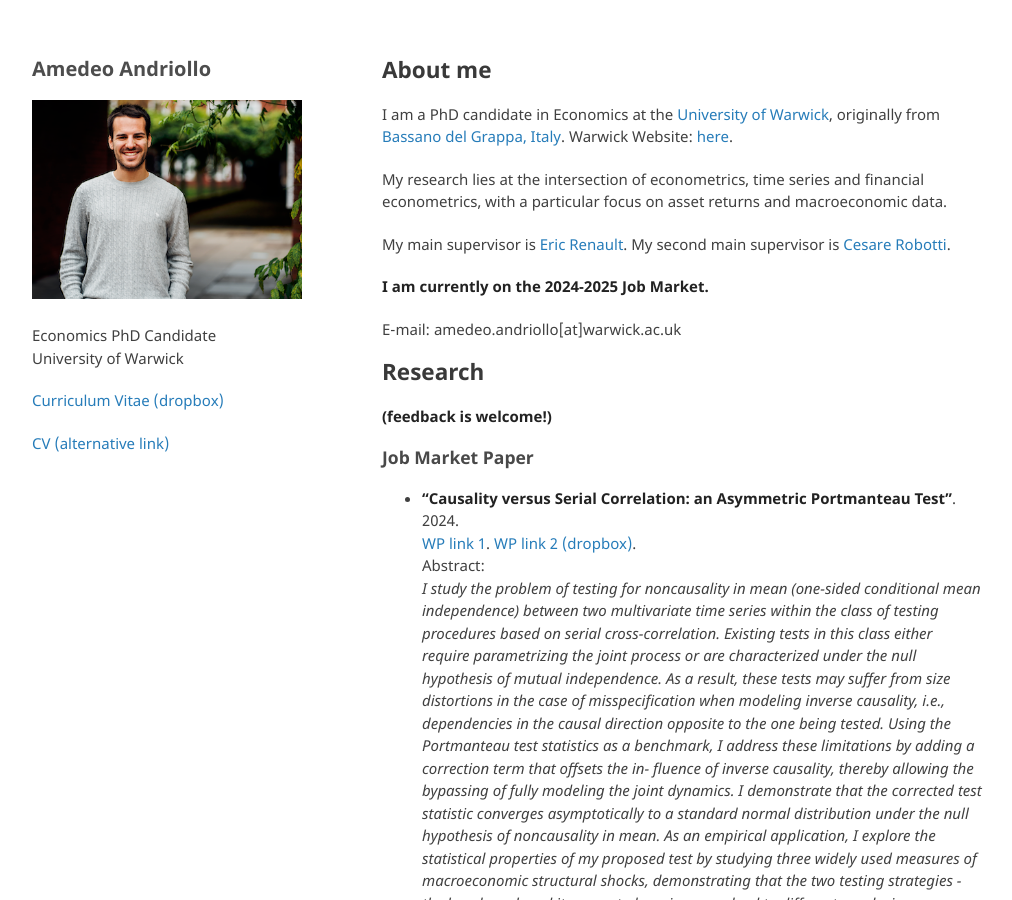
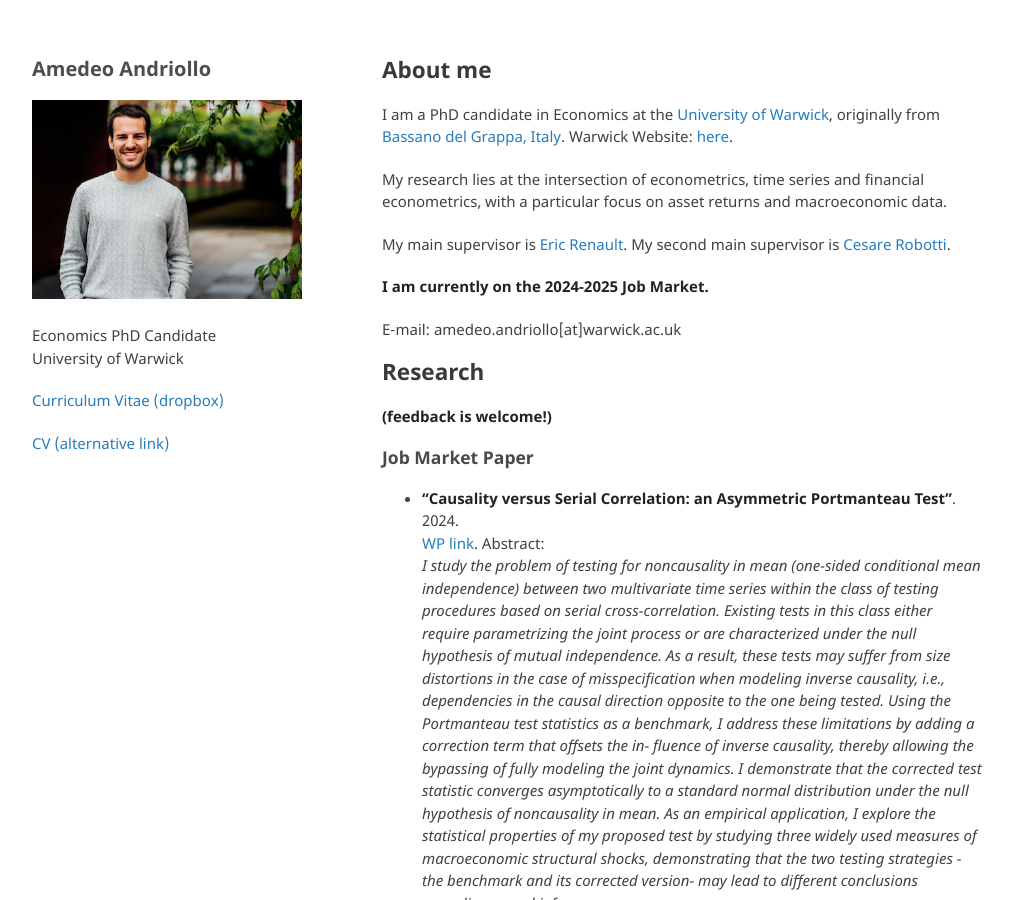
Before and after one commit to amandri/amandri.github.io, a Jekyll site: the page built from index.md, in a window 1280 px wide and 900 px high. Shown: the whole window, without its empty margins (133-1145 px from the left). Built offline with Jekyll 4.4.1, drawn with Linux system fonts in a browser that asks for light colours; the repository's description, which GitHub fills in, is left out; our own code applies the rules of GitHub Pages for plain Markdown files.

Commit message:
Update index.md

```diff
--- a/index.md
+++ b/index.md
@@ -21,8 +21,7 @@ E-mail: amedeo.andriollo[at]warwick.ac.uk
 ### Job Market Paper
 
 - **"Causality versus Serial Correlation: an Asymmetric Portmanteau Test"**. 2024. \
-[WP link 1](assets/pdf/JMP_Andriollo_9oct.pdf).
-[WP link 2 (dropbox)](https://www.dropbox.com/scl/fi/93a6yegmow8dosougyv1l/JMP_Andriollo.pdf?rlkey=yvyemaebr3lyoyydf062fj5oj&dl=0). \
+[WP link](assets/pdf/JMP_Andriollo.pdf).
 Abstract: \
 *I study the problem of testing for noncausality in mean (one-sided conditional mean independence) between two multivariate time series within the class of testing procedures based on serial cross-correlation. Existing tests in this class either require parametrizing the joint process or are characterized under the null hypothesis of mutual independence. As a result, these tests may suffer from size distortions in the case of misspecification when modeling inverse causality, i.e., dependencies in the causal direction opposite to the one being tested. Using the Portmanteau test statistics as a benchmark, I address these limitations by adding a correction term that offsets the in- fluence of inverse causality, thereby allowing the bypassing of fully modeling the joint dynamics. I demonstrate that the corrected test statistic converges asymptotically to a standard normal distribution under the null hypothesis of noncausality in mean. As an empirical application, I explore the statistical properties of my proposed test by studying three widely used measures of macroeconomic structural shocks, demonstrating that the two testing strategies -the benchmark and its corrected version- may lead to different conclusions regarding causal inference.*
 
```
